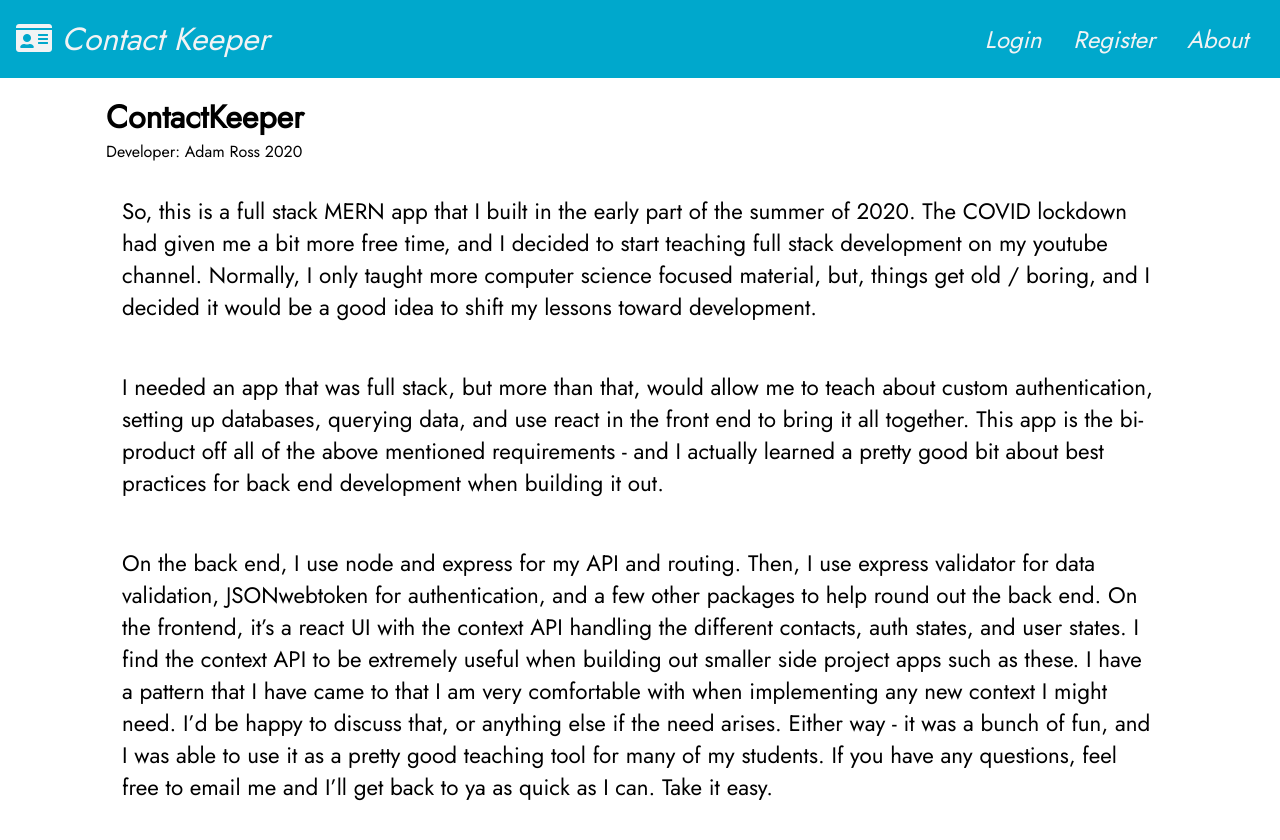
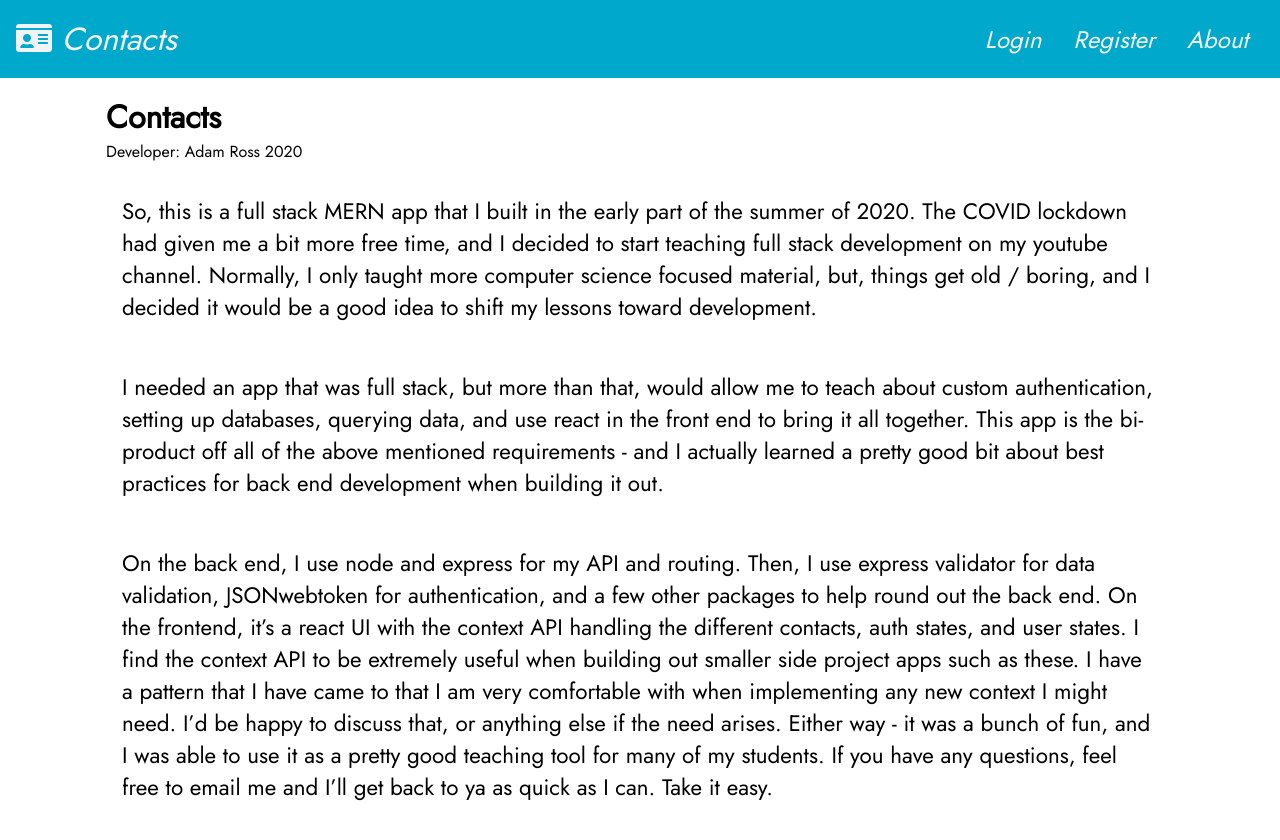
Before and after one commit to BRKittrell/conact-server, a React (Create React App) app in the folder client/: page /about in a window 1280 px wide. Shown: the top 840 px of the page. Built offline with nearby package versions, Linux system fonts and the light colour scheme; no server answers.

Commit message:
Last changes

```diff
--- a/client/src/components/layout/about/About.js
+++ b/client/src/components/layout/about/About.js
@@ -4,7 +4,7 @@ import "./About.css";
 const About = () => {
   return (
     <Fragment>
-      <h1>ContactKeeper</h1>
+      <h1>Contacts</h1>
       <p>Developer: Adam Ross 2020</p>
       <p className="about">
         So, this is a full stack MERN app that I built in the early part of the
--- a/client/src/components/layout/navbar/Navbar.js
+++ b/client/src/components/layout/navbar/Navbar.js
@@ -67,7 +67,7 @@ Navbar.propTypes = {
 };
 
 Navbar.defaultProps = {
-  title: "Contact Keeper",
+  title: "Contacts",
   logoProp: "fas fa-id-card",
 };
 
```
